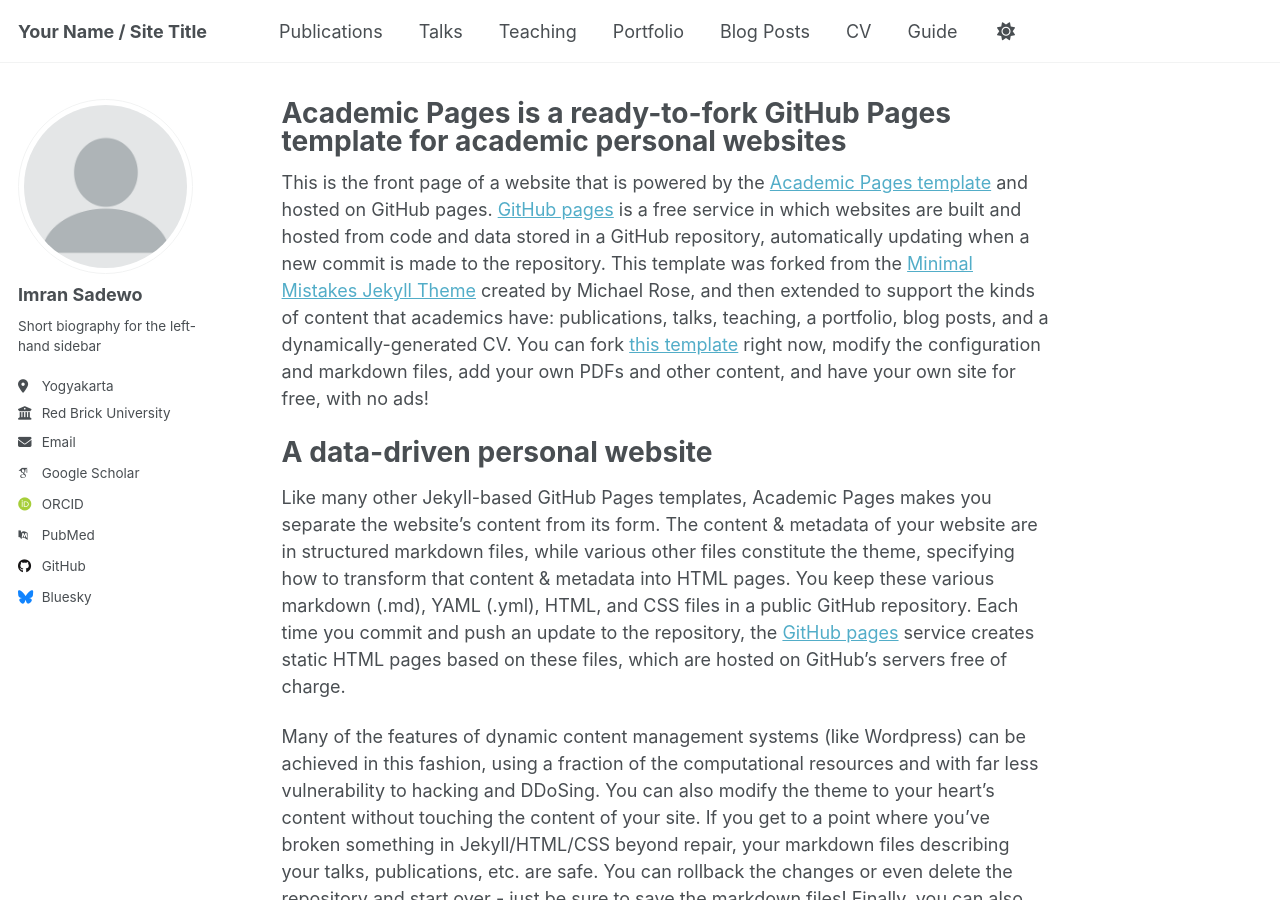
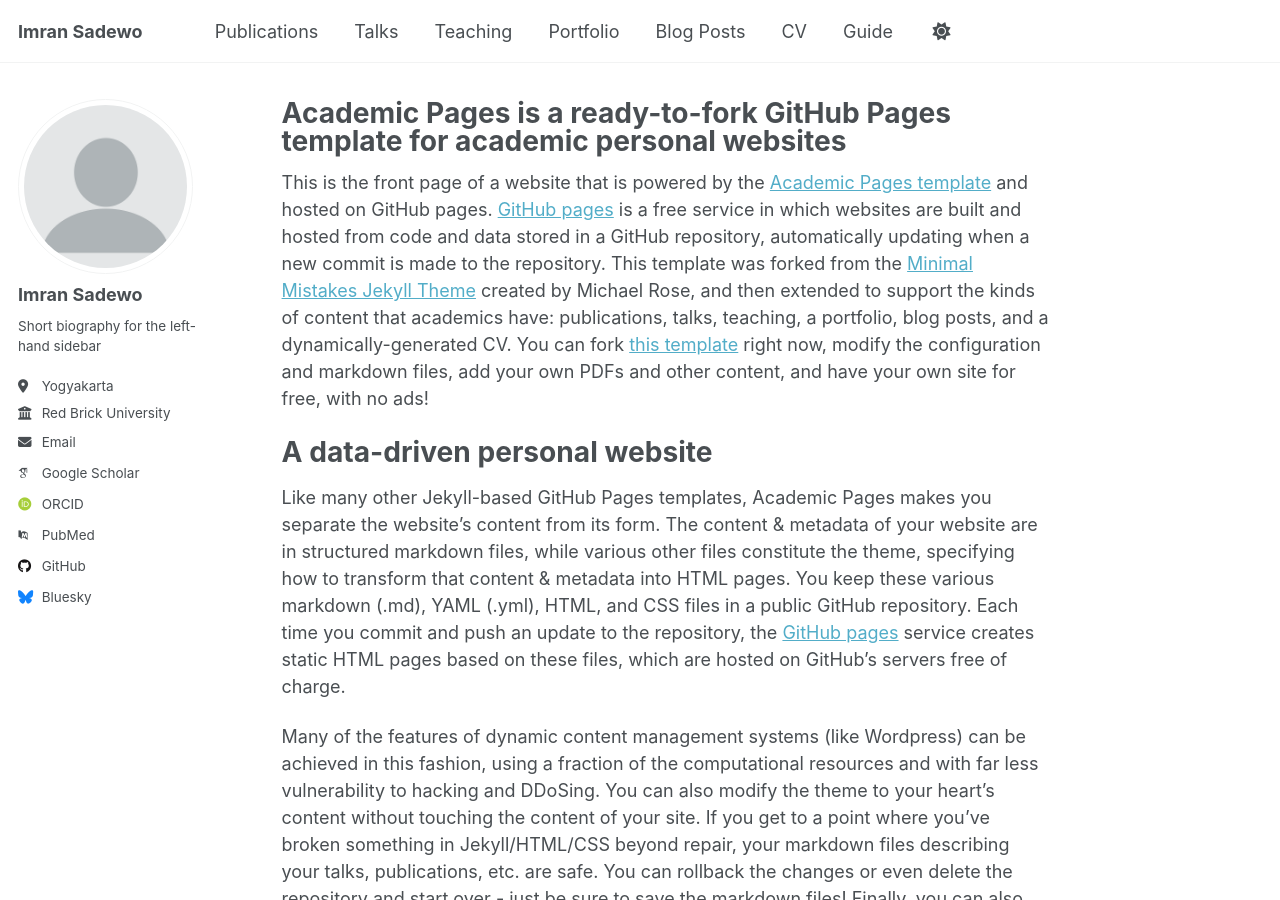
Before and after one commit to Imransadewo/Imransadewo.github.io, a Jekyll site: the page built from _pages/about.md, in a window 1280 px wide and 900 px high. Built offline with Jekyll 4.4.1, drawn with Linux system fonts in a browser that asks for light colours; some web fonts are replaced.

Commit message:
Fix: update title

```diff
--- a/_config.yml
+++ b/_config.yml
@@ -9,7 +9,7 @@
 # Basic Site Settings
 locale                   : "en-US"
 site_theme               : "default"
-title                    : "Your Name / Site Title"
+title                    : "Imran Sadewo"
 title_separator          : "-"
 name                     : &name "Your Name"
 description              : &description "personal description"
```
